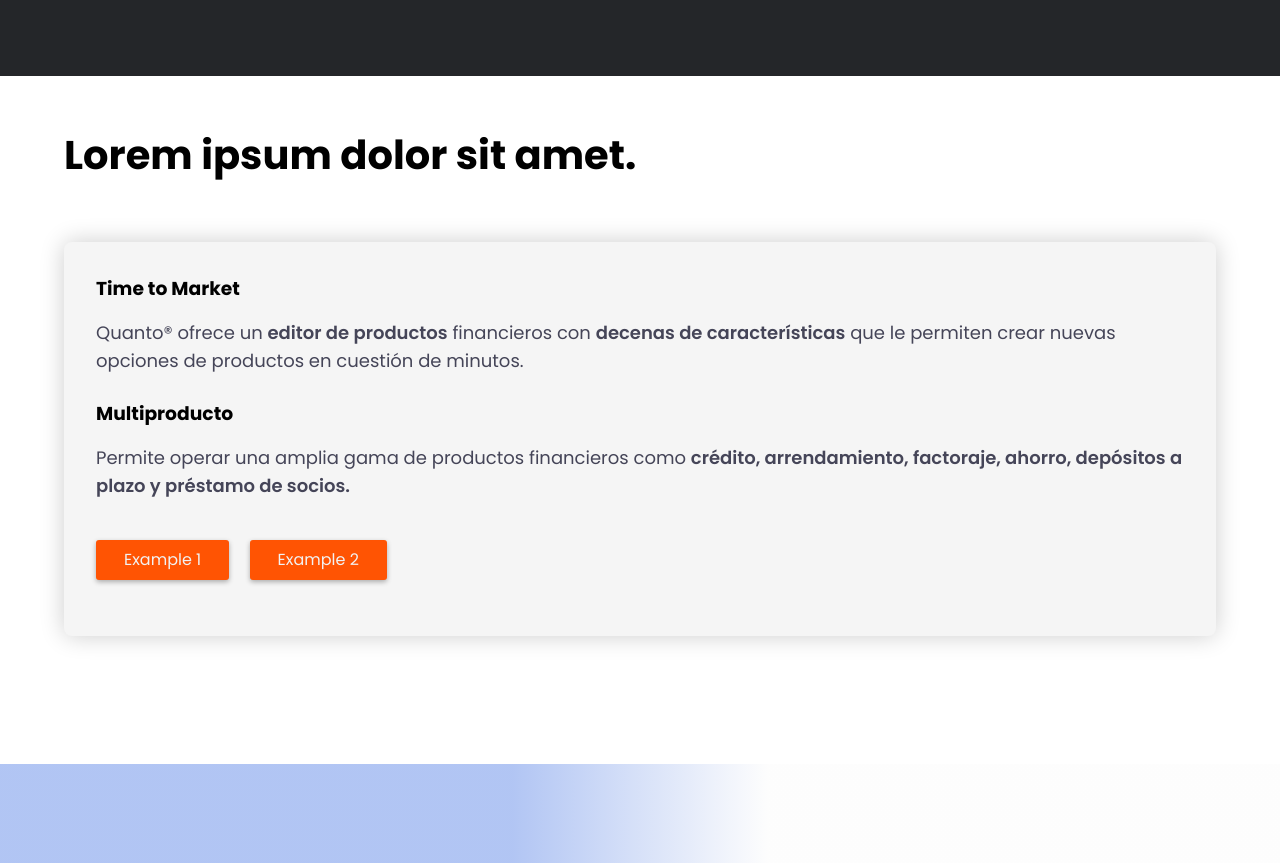
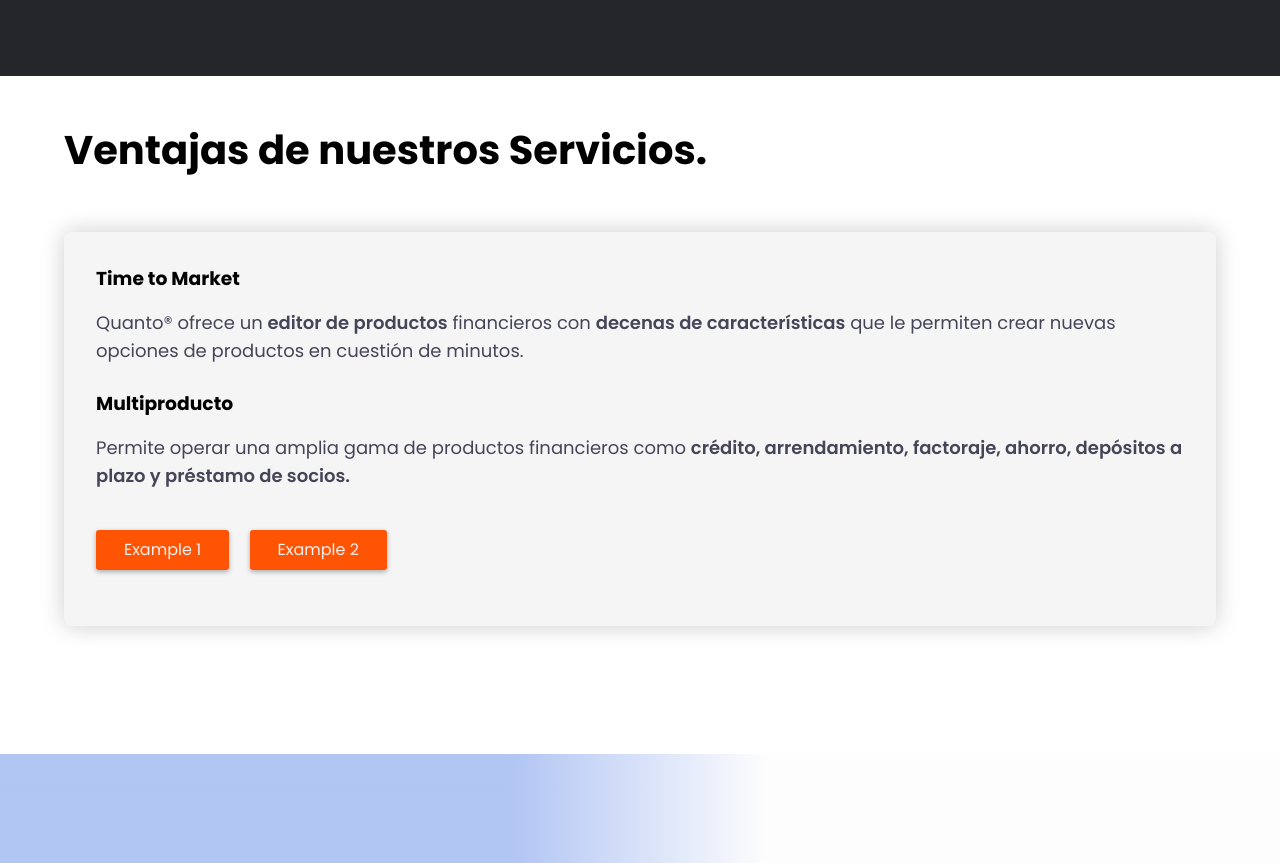
Before and after one commit to Brandonpani/Finova-master, a plain HTML site: page index.html in a window 1280 px wide. Shown: the part 1500-2363 px from the top of the page. Drawn offline with Linux system fonts and the light colour scheme.

Commit message:
line height en subtitulos 1.3

```diff
--- a/css/estilos.css
+++ b/css/estilos.css
@@ -583,6 +583,7 @@ body {
 .subtitle {
   font-size: 1.25rem;
   margin-block-end: 0.5rem;
+  line-height: 1.3;
 }
 
 .contenido {
--- a/index.html
+++ b/index.html
@@ -158,7 +158,7 @@
             </div>
 
             <div class="bottom">
-                <h3 class="subtitle">Lorem ipsum dolor sit amet.</h3>
+                <h3 class="subtitle">Ventajas de nuestros Servicios.</h3>
                 <article class="cards-container">
                     <div class="cards-wrapper">
                         <article class="card time">
```
Also changed, not shown: 1 other file.
